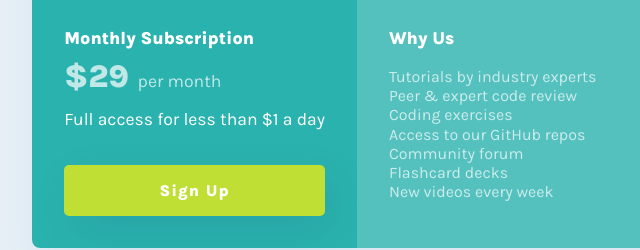
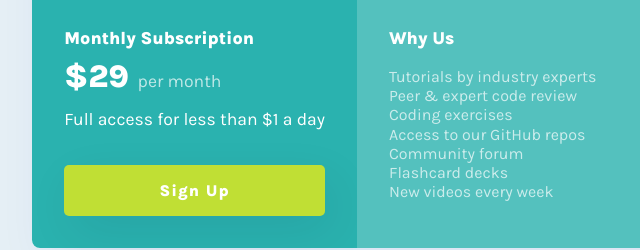
Before and after one commit to funficient/fem-single-price-grid-component, a plain HTML site: page index.html in a window 1280 px wide. Shown: the part 389-639 px from the top of the page, 283-923 px from the left. Drawn offline with Linux system fonts and the light colour scheme.

Commit message:
Corrected opacity

```diff
--- a/style.css
+++ b/style.css
@@ -99,8 +99,7 @@
 }
 
 .transparent {
-  color: var(--color--neutral-white);
-  opacity: 0.7;
+  color: hsla(0, 0%, 100%, 0.7);
 }
 
 .white {
```
